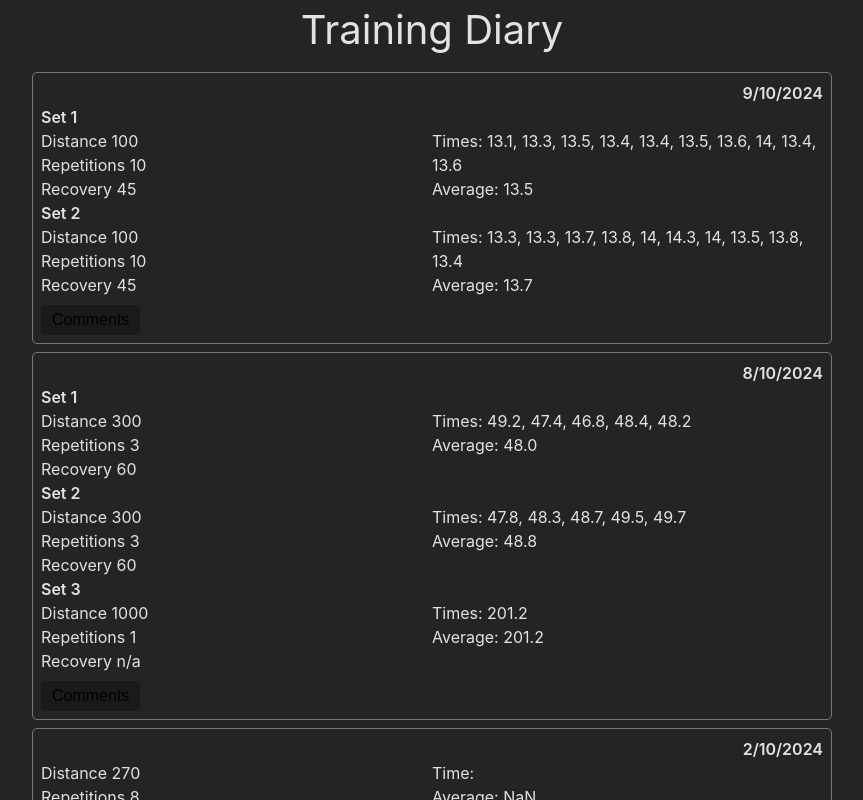
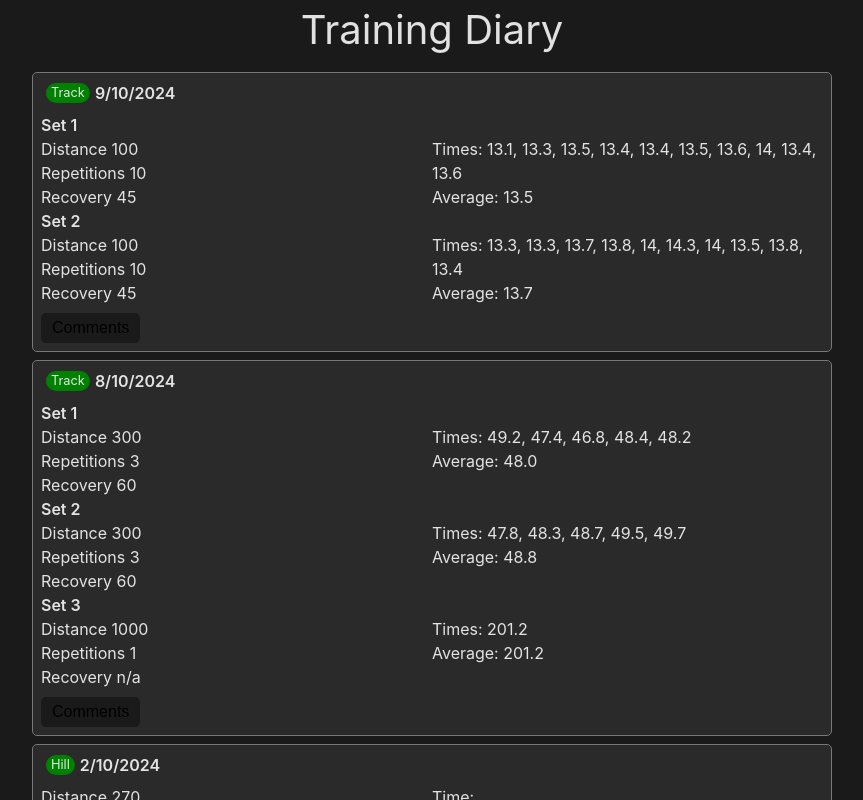
Before and after one commit to rs96/training, a React (Vite) app: page / in a window 1280 px wide. Shown: the top 800 px of the page, without its empty margins (208-1071 px from the left). Built offline with nearby package versions, Linux system fonts and the light colour scheme.

Commit message:
pill and ribbon

```diff
--- /dev/null
+++ b/src/components/pill/Pill.tsx
@@ -0,0 +1,7 @@
+import styles from "./pill.module.css";
+
+const Pill = ({ text }: { text: string }) => (
+  <div className={styles.pill}>{text}</div>
+);
+
+export default Pill;
--- /dev/null
+++ b/src/components/pill/pill.module.css
@@ -0,0 +1,8 @@
+.pill {
+  font-size: 0.8rem;
+  border-radius: 100px;
+  background-color: green;
+  padding: 0 5px;
+  width: auto;
+  margin: auto 5px;
+}
--- a/src/components/session/TrackSession.tsx
+++ b/src/components/session/TrackSession.tsx
@@ -6,6 +6,7 @@ import {
   HillSession,
 } from "../../types";
 import styles from "./session.module.css";
+import Pill from "../pill/Pill";
 
 const TrackSession = ({
   session,
@@ -15,7 +16,10 @@ const TrackSession = ({
   const [isShowComments, setIsShowComments] = useState(false);
   return (
     <div className={styles.session}>
-      <div className={styles.date}>{shortDate(session.date)}</div>
+      <div className={styles.ribbon}>
+        <Pill text={session.type} />
+        <div className={styles.date}>{shortDate(session.date)}</div>
+      </div>
       {session.sets.map((s: Set, i) => (
         <div key={i} className={styles.set}>
           <div className={styles.row}>
@@ -42,7 +46,7 @@ const TrackSession = ({
           </div>
         </div>
       ))}
-      <div className={styles.footer}>
+      <div className={styles.ribbon}>
         <button onClick={() => setIsShowComments(!isShowComments)}>
           Comments
         </button>
--- a/src/components/session/session.module.css
+++ b/src/components/session/session.module.css
@@ -3,6 +3,7 @@
   flex-direction: column;
   border: var(--border);
   border-radius: var(--border-radius);
+  background-color: var(--dark-grey);
   margin: 8px 0;
   padding: 8px;
 }
@@ -45,8 +46,12 @@
   font-weight: 600;
 }
 
-.footer {
+.ribbon {
   display: flex;
+}
+.ribbon:first-child {
+  margin-bottom: 8px;
+}
+.ribbon:last-child {
   margin-top: 8px;
-  /* height: 40px; */
 }
--- a/src/index.css
+++ b/src/index.css
@@ -2,10 +2,10 @@
   font-family: Inter, system-ui, Avenir, Helvetica, Arial, sans-serif;
   line-height: 1.5;
   font-weight: 400;
+  background-color: var(--background-color);
 
   color-scheme: light dark;
   color: rgba(255, 255, 255, 0.87);
-  background-color: #242424;
 
   font-synthesis: none;
   text-rendering: optimizeLegibility;
@@ -13,6 +13,8 @@
   -moz-osx-font-smoothing: grayscale;
 
   --grey: #777777;
+  --dark-grey: #2a2a2a;
+  --background-color: #1a1a1a;
 
   --border: 1px solid var(--grey);
   --border-radius: 5px;
```
